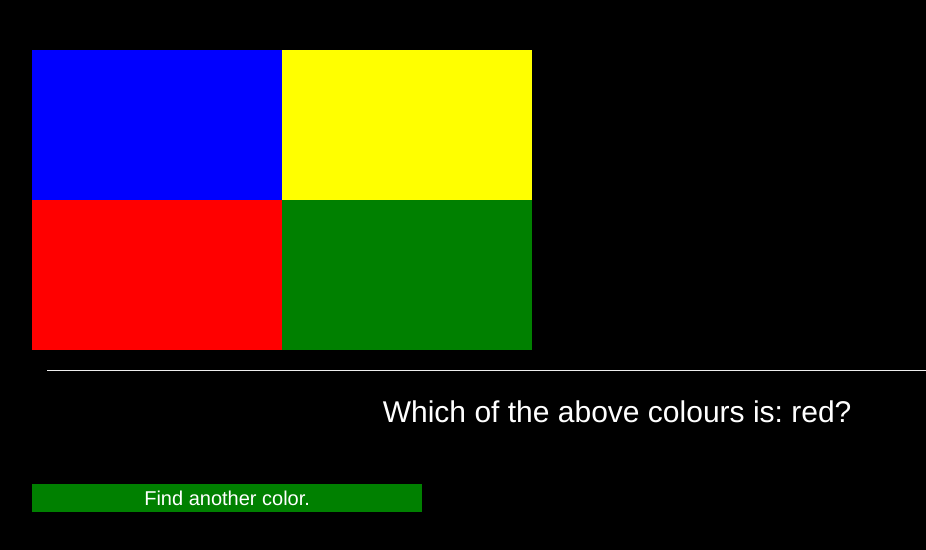
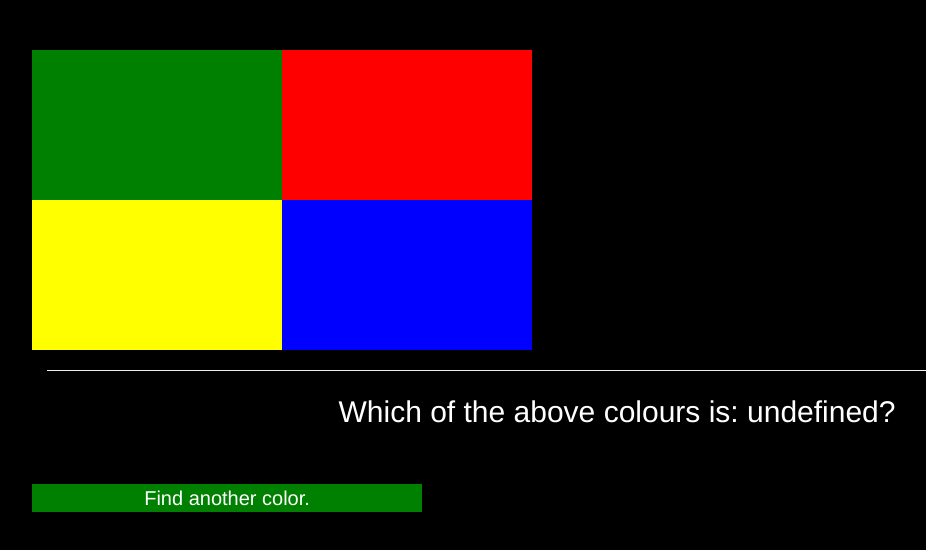
Before and after one commit to Bongwe/name-the-color, a plain HTML site: page index.html in a window 1280 px wide. Shown: the whole page, without its empty margins (23-949 px from the left). Drawn offline with Linux system fonts and the light colour scheme.

Commit message:
Commit before taking randomness out

```diff
--- a/css/main.css
+++ b/css/main.css
@@ -20,7 +20,7 @@ body{
 	font-style:bold;
 }
 
-#replay {
+#findMoreColors {
 	background-color: green;
 }
 
--- a/index.html
+++ b/index.html
@@ -40,7 +40,7 @@
 				</div>
 			</div>
 			<div class="row">
-				<div class="col-md-4 text-center" id="replay">
+				<div class="col-md-4 text-center" id="findMoreColors">
 					Find another color.
 				</div>
 			</div>
--- a/js/main.js
+++ b/js/main.js
@@ -1,73 +1,68 @@
-let listOfColors = [];
-let randomNumberForBlock = [];
-let gameChosenColor;
-let userFoundTheColor = false;
-let userAtemptCount;
 
-setupTheGame();
 
-function setupTheGame(userChosenAnswer){
-	listOfColors.push("green");
-	listOfColors.push("red");
-	listOfColors.push("yellow");
-	listOfColors.push("blue");
-	userAtemptCount = 0;
-	makeRandomNumberList();
-	gameChosenColor = listOfColors[getARandomNumber()];
-	displayColors();
+startGame();
+
+function startGame(){
+
+	let min = 0;
+	let max = 8;
+	let numberOfQuestions = 4;
+	let indexToStartSelecting = 0;
+
+	let questionCount = 0;
+	let listOfColors = ["Green", "Red", "Yellow", "Blue","Aquamarine","Azure", "Beige,", "Bisque"];
+	let gameChosenColorIndexes = getAListOfRandomNumbers(indexToStartSelecting, indexToStartSelecting + numberOfQuestions)
+	let listOfSelectedColors = chooseTheNextColorsToDisplay(indexToStartSelecting, listOfColors);
+	let gameChosenColor = listOfColors[gameChosenColorIndexes];
+
+	displayColors(listOfSelectedColors);
+
+	$("#findMoreColors").click(function() {
+		indexToStartSelecting = indexToStartSelecting + 4;
+		listOfSelectedColors = chooseTheNextColorsToDisplay(indexToStartSelecting, listOfColors);
+		displayColors(listOfSelectedColors);
+	});
+
+	//this checks if the colors were clicked
+	for (let index = 0; index < 4; index++) {
+		$("#block-"+index).click(function(){
+			let answer = listOfSelectedColors[index];
+			checkTheAnswer(gameChosenColor, answer);
+		});
+	}
+
 	$("#theQuestion").html("Which of the above colours is: " + gameChosenColor + "?")
 }
 
-$('#replay').click(function() {
-    location.reload();
-});
-
-function displayColors(userChosenAnswer){
-	for (let index = 0; index < randomNumberForBlock.length; index++) {
+function displayColors(listOfSelectedColors){
+	for (let index = 0; index < 4; index++) {
 		$("#block-" + index).css({
-			"background-color": listOfColors[randomNumberForBlock[index]]
+			"background-color": listOfSelectedColors[index]
 		});
 	}
 }
 
-for (let index = 0; index < randomNumberForBlock.length; index++) {
-	$("#block-"+index).click(function(){
-		let answer = listOfColors[randomNumberForBlock[index]];
-		checkTheAnswer(answer);
-	});
-}
-
-function checkTheAnswer(userChosenAnswer){
-	if (userFoundTheColor == false) {
-		if(userChosenAnswer == gameChosenColor) {
-			$("#theAnswer").html("Yes! that is correct!");
-			userFoundTheColor = true;
-		} else {
-			checkNumberOfUserAttemptsAndDisplay();
-		}
+function checkTheAnswer(gameChosenColor, userChosenAnswer){
+	if(userChosenAnswer == gameChosenColor) {
+		$("#theAnswer").html("Yes! that is correct!");
+		userFoundTheColor = true;
+	} else {
+		$("#theAnswer").html("No, unfortunately you are wrong.");
 	}
 }
 
-function checkNumberOfUserAttemptsAndDisplay(){
-	if (userAtemptCount > 0){
-		$("#theAnswer").html( userAtemptCount + " No, unfortunately you are wrong.");
-	} else {
-		$("#theAnswer").html("No, unfortunately you are wrong.");
+function getAListOfRandomNumbers(min, max){
+	//Return a random number between min and max:
+	let randoms = [];
+	let randomNumbers = [];
+
+	while(randomNumbers.length < max){
+		var randomnumber = Math.floor(Math.random()*max) + min;
+		if(randomNumbers.indexOf(randomnumber) > -1) continue;
+		randomNumbers[randomNumbers.length] = randomnumber;
 	}
-	userAtemptCount++;
-}
 
-function makeRandomNumberList(){
-	//Return a random number between min and max:
-	let min = 0;
-	let max = 4;
-	let randoms = [];
-
-	while(randomNumberForBlock.length < max){
-		var randomnumber = Math.floor(Math.random()*max) + min;
-		if(randomNumberForBlock.indexOf(randomnumber) > -1) continue;
-		randomNumberForBlock[randomNumberForBlock.length] = randomnumber;
-	}
+	return randomNumbers;
 	//document.write(randomNumberForBlock);
 }
 
@@ -77,3 +72,11 @@ function getARandomNumber(){
 	var randomNumber = Math.floor(Math.random()*max) + min;
 	return randomNumber;
 }
+
+function chooseTheNextColorsToDisplay(indexToStartSelecting, listOfColors){
+	let chosenColors = [];
+	for (let index = 0; index < 4; index++) {
+		chosenColors[index] = listOfColors[indexToStartSelecting + index];
+	}
+	return chosenColors;
+}
```
